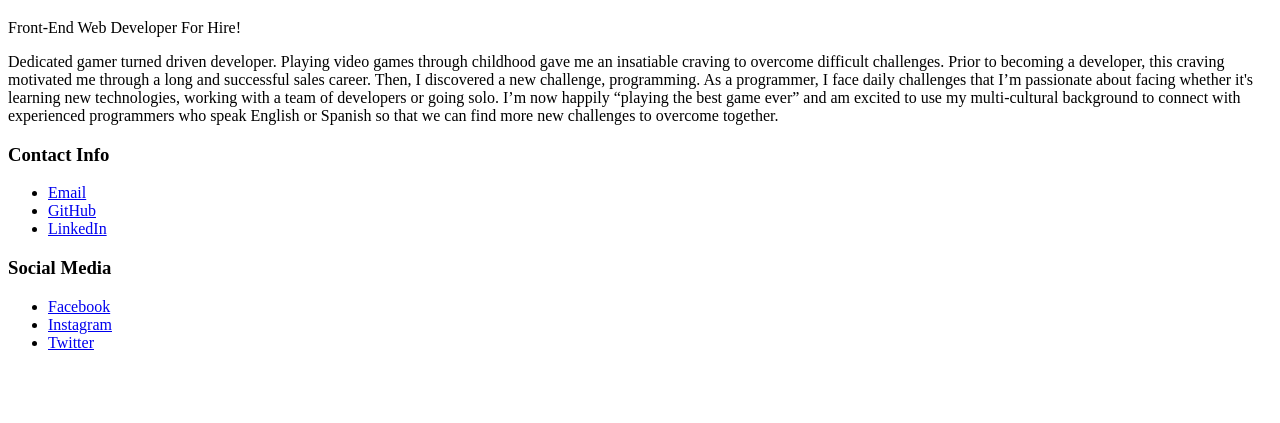
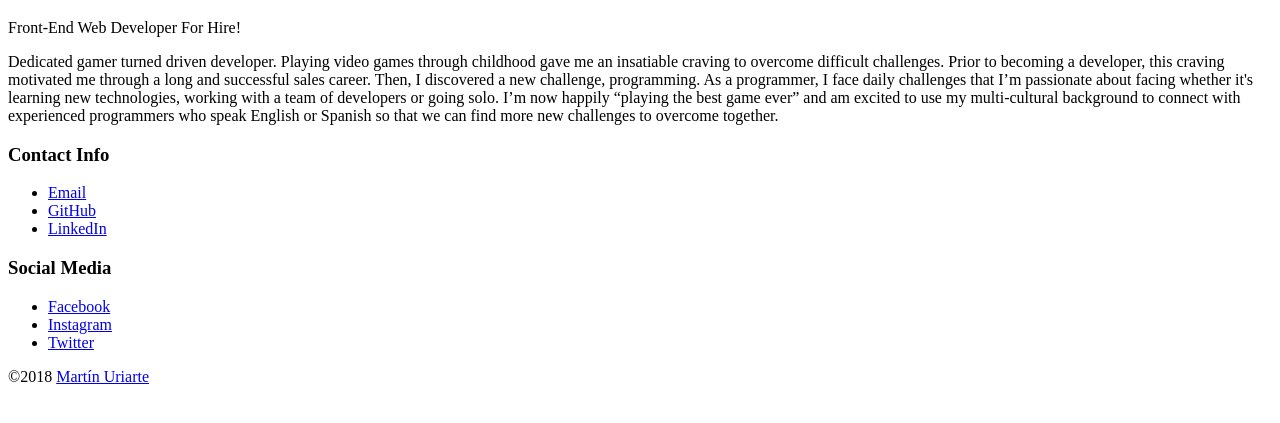
Before and after one commit to TheMartinUriarte/themartinuriarte.github.io, a plain HTML site: page index.html in a window 1280 px wide. Shown: the part 61-484 px from the top of the page. Drawn offline with Linux system fonts and the light colour scheme.

Commit message:
[WIP] Addition of self credit

```diff
--- a/index.html
+++ b/index.html
@@ -84,5 +84,11 @@
 
 					</div>
 
+					<div class="martin-credit">
+
+						<p>&copy;2018 <a href="https://linkedin.com/in/TheMartinUriarte">Martín Uriarte</a>
+
+					</div>
+
 </body>
 </html>
```
